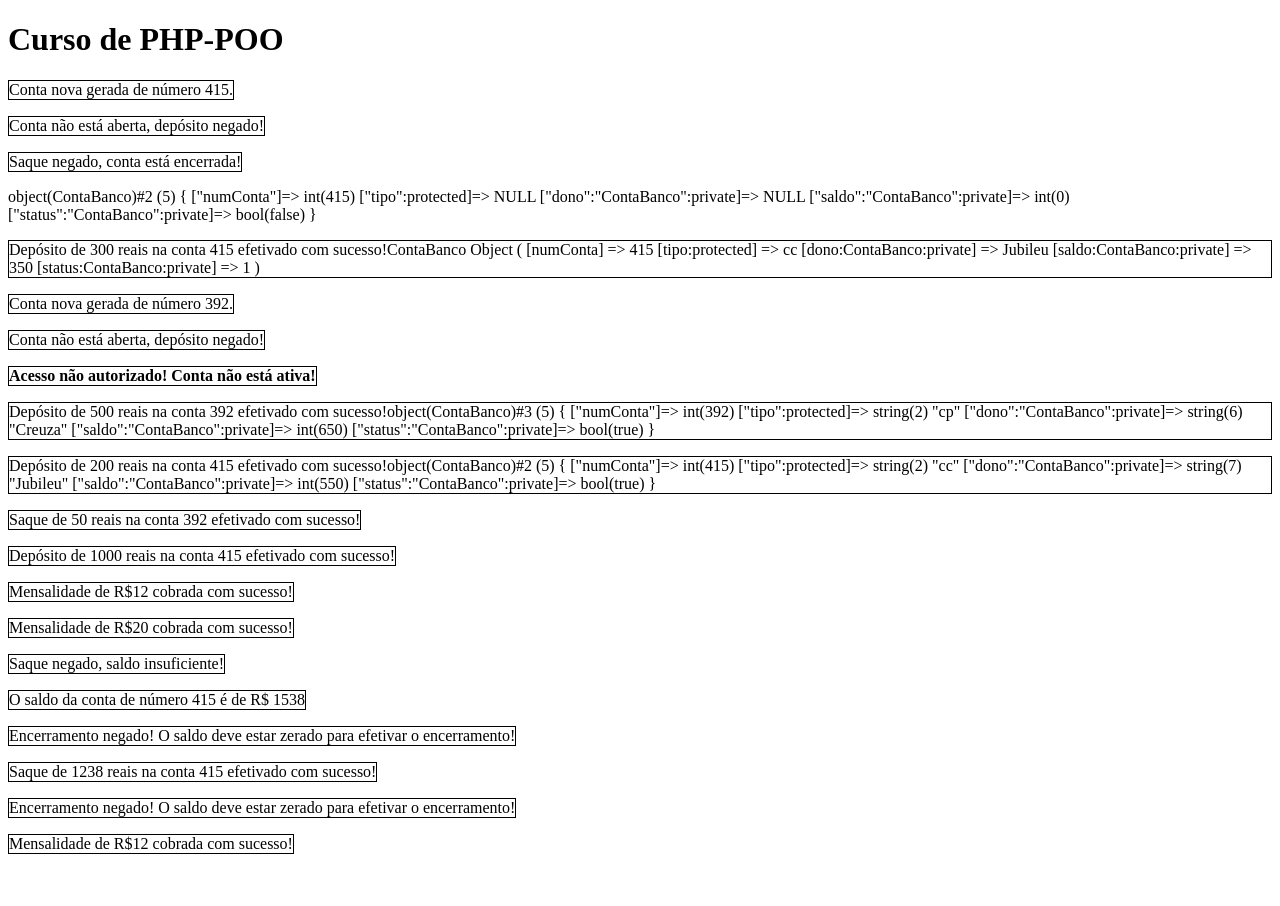
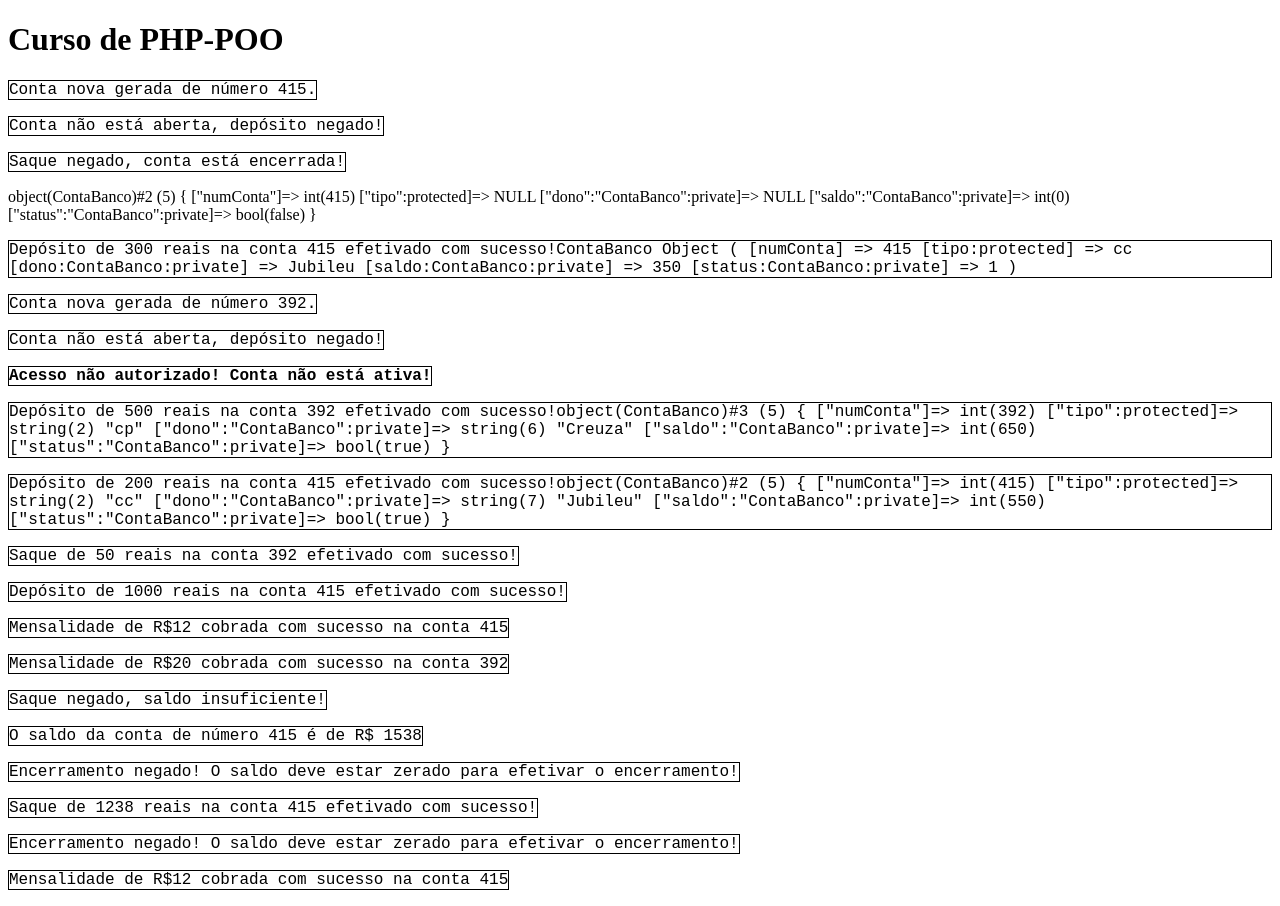
Before and after one commit to jharbes/curso-php, a PHP site: page / in a window 1280 px wide. Before the commit the page ends 854 px from the top, so only its background shows below. Run offline with PHP 8.4, Linux system fonts and the light colour scheme.

Commit message:
projetoBanco

```diff
--- a/curso-php-poo/projetoBanco/ContaBanco.php
+++ b/curso-php-poo/projetoBanco/ContaBanco.php
@@ -68,13 +68,13 @@ class ContaBanco{
         if ($this->getStatus()){
             if ($this->getTipo()=='cc' && $this->getSaldo()>=12){
                 $this->setSaldo($this->getSaldo()-12);
-                echo "<p>Mensalidade de R$12 cobrada com sucesso!</p>";
+                echo "<p>Mensalidade de R$12 cobrada com sucesso na conta {$this->getNumConta()}</p>";
             }
             else if ($this->getTipo()=='cc' && $this->getSaldo()<12)
                 echo "<p>Mensalidade de R$12 não cobrada! Saldo insuficiente!</p>";
             if ($this->getTipo()=='cp' && $this->getSaldo()>=20){
                 $this->setSaldo($this->getSaldo()-20);
-                echo "<p>Mensalidade de R$20 cobrada com sucesso!</p>";
+                echo "<p>Mensalidade de R$20 cobrada com sucesso na conta {$this->getNumConta()}</p>";
             }
             else if ($this->getTipo()=='cc' && $this->getSaldo()<20)
                 echo "<p>Mensalidade de R$20 não cobrada! Saldo insuficiente!</p>";
--- a/curso-php-poo/projetoBanco/index.php
+++ b/curso-php-poo/projetoBanco/index.php
@@ -9,6 +9,7 @@
         p{
             border: 1px solid black;
             width: fit-content;
+            font-family: 'Courier New', Courier, monospace;
         }
     </style>
 </head>
```
